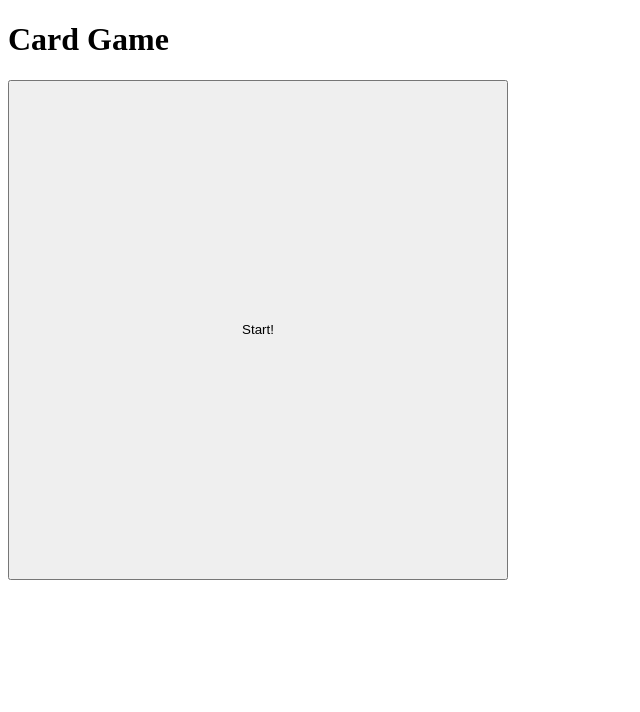
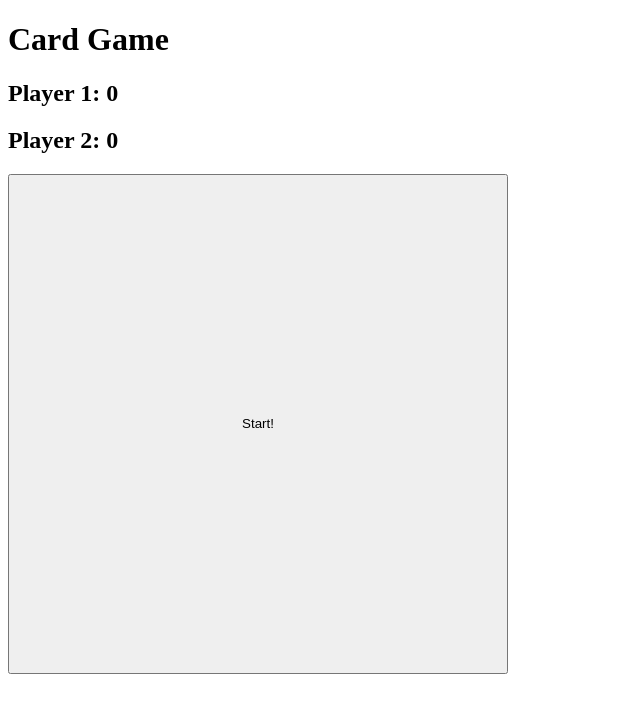
Before and after one commit to Isaac-Sturtridge/trading-card-game-frontend, a React (Vite) app: page / in a window 1280 px wide. Shown: the top 712 px of the page, without its empty margins (0-640 px from the left). Built offline with nearby package versions, Linux system fonts and the light colour scheme; no server answers.

Commit message:
added resource update listener and header

```diff
--- a/src/App.jsx
+++ b/src/App.jsx
@@ -4,12 +4,14 @@ import GameStart from "./components/GameStart";
 import { HandCards } from "./components/HandCards";
 import { TableCards } from "./components/TableCards";
 import { CardPile } from "./components/CardPile";
+import Header from "./components/Header";
 
 function App() {
   const [isConnected, setIsConnected] = useState(socket.connected);
   const [hasStarted, setHasStarted] = useState(false);
   const [hasSetup, setHasSetup] = useState(false);
   const [handCards, setHandCards] = useState([])
+  const [score, setScore] = useState({player1:0, player2:0})
 
   useEffect(() => {
     const onDisconnect = () => {
@@ -37,11 +39,16 @@ function App() {
       })
     }
 
+    const onResourceUpdate = (resources)=>{
+      setScore(resources)
+    }
+
     socket.on("connect", onConnect);
     socket.on("disconnect", onDisconnect);
     socket.on("game-setup", onGameSetup); // to connect with setup-game emitter from the server
     socket.on("cardAdded", onCardAdd);
     socket.on("cardSold", onCardSell)
+    socket.on("resourcesUpdated", onResourceUpdate)
 
     return () => {
       socket.off("connect", onConnect);
@@ -56,6 +63,7 @@ function App() {
   return (
     <>
       <h1>Card Game</h1>
+      <Header score = {score}/>
       <GameStart hasStarted={hasStarted} setHasStarted={setHasStarted} />
       {hasStarted ? <h1>Game Started!</h1> : null}
       {hasSetup ? (
--- /dev/null
+++ b/src/components/Header.jsx
@@ -0,0 +1,6 @@
+const Header = ({score})=>{
+    return (<><h2>Player 1: {score.player1}</h2>
+    <h2>Player 2: {score.player2}</h2></>)
+}
+
+export default Header
```
